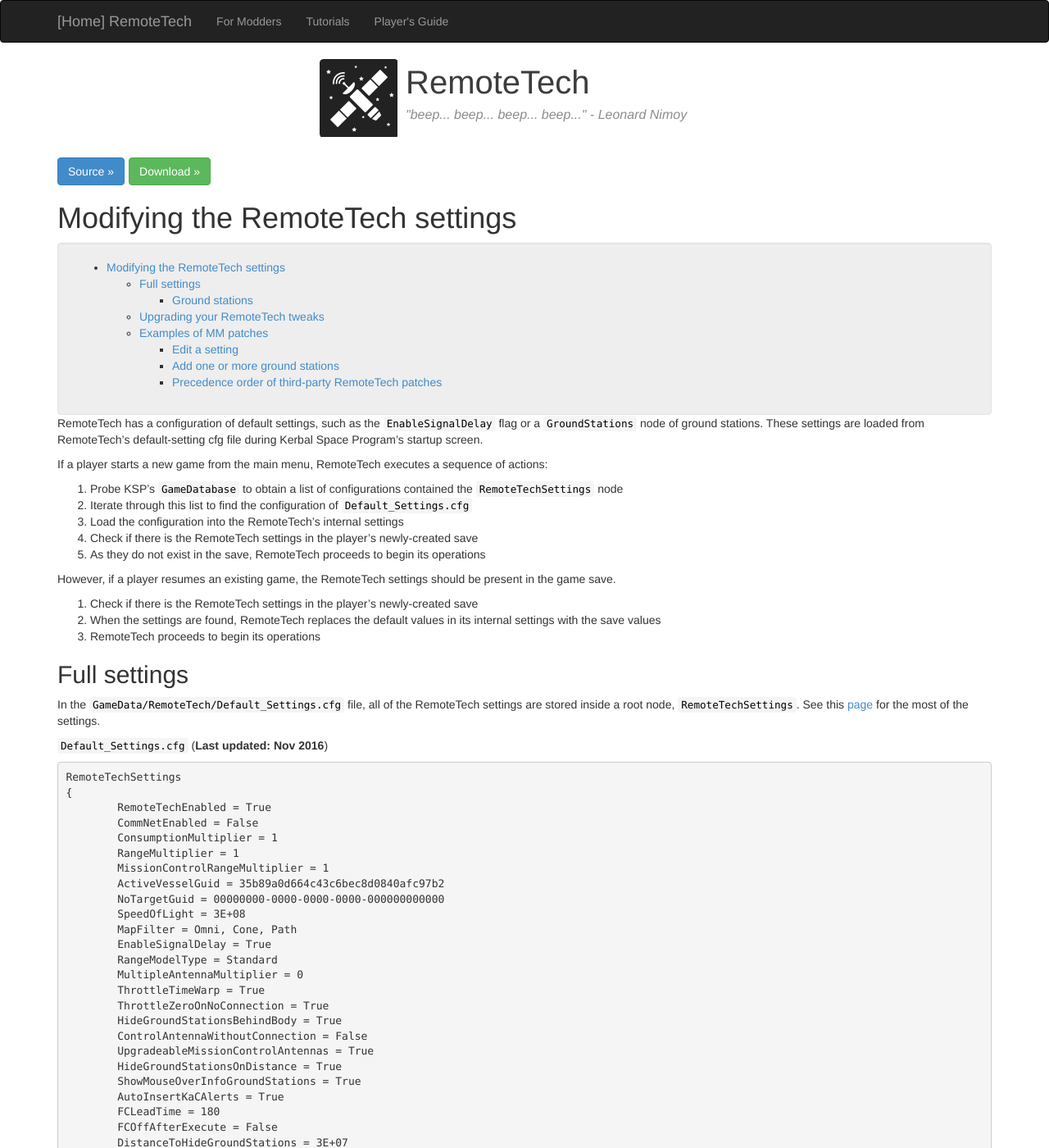
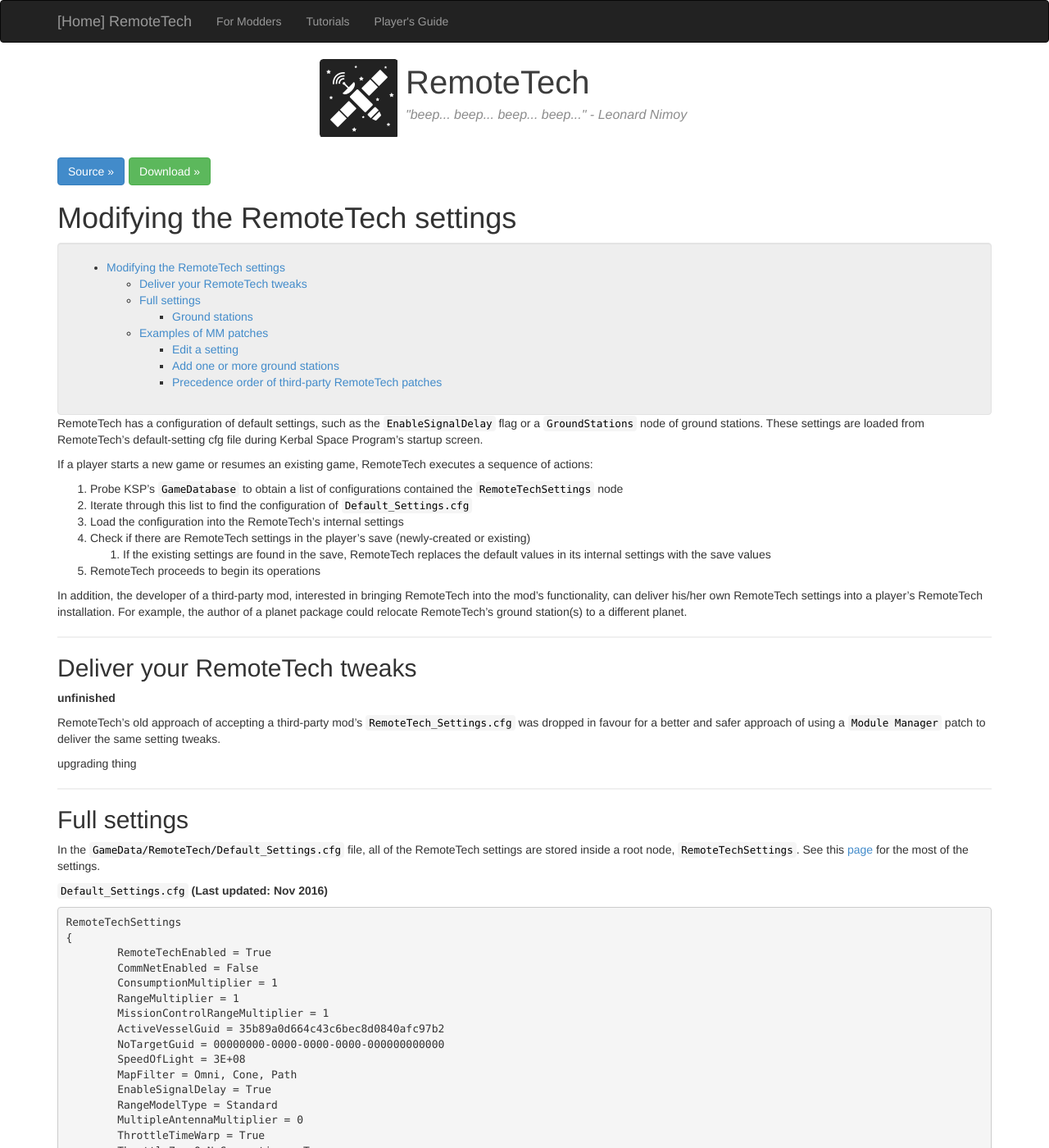
Before and after one commit to RemoteTechnologiesGroup/RemoteTech, a Jekyll site: the page built from modders/settings.md, in a window 1280 px wide and 1400 px high. Shown: the whole window at 82% size. Built offline with Jekyll 4.4.1, drawn with Linux system fonts in a browser that asks for light colours; nearby versions of some CDN libraries; some of the changed text lies outside the part shown.

Commit message:
Add more content to MM-mod page

````diff
--- a/modders/settings.md
+++ b/modders/settings.md
@@ -12,25 +12,34 @@
 
 RemoteTech has a configuration of default settings, such as the `EnableSignalDelay` flag or a `GroundStations` node of ground stations. These settings are loaded from RemoteTech's default-setting cfg file during Kerbal Space Program's startup screen.
 
-If a player starts a new game from the main menu, RemoteTech executes a sequence of actions:
+If a player starts a new game or resumes an existing game, RemoteTech executes a sequence of actions:
 
 1. Probe KSP's `GameDatabase` to obtain a list of configurations contained the `RemoteTechSettings` node
 2. Iterate through this list to find the configuration of `Default_Settings.cfg`
 3. Load the configuration into the RemoteTech's internal settings
-4. Check if there is the RemoteTech settings in the player's newly-created save
-5. As they do not exist in the save, RemoteTech proceeds to begin its operations
+4. Check if there are RemoteTech settings in the player's save (newly-created or existing)
+   1. If the existing settings are found in the save, RemoteTech replaces the default values in its internal settings with the save values
+5. RemoteTech proceeds to begin its operations
 
-However, if a player resumes an existing game, the RemoteTech settings should be present in the game save.
+In addition, the developer of a third-party mod, interested in bringing RemoteTech into the mod's functionality, can deliver his/her own RemoteTech settings into a player's RemoteTech installation. For example, the author of a planet package could relocate RemoteTech's ground station(s) to a different planet.
 
-4. Check if there is the RemoteTech settings in the player's newly-created save
-5. When the settings are found, RemoteTech replaces the default values in its internal settings with the save values
-6. RemoteTech proceeds to begin its operations
+<hr>
+
+## Deliver your RemoteTech tweaks
+
+**unfinished**
+
+RemoteTech's old approach of accepting a third-party mod's `RemoteTech_Settings.cfg` was dropped in favour for a better and safer approach of using a [`Module Manager`](https://github.com/sarbian/ModuleManager) patch to deliver the same setting tweaks.
+
+upgrading thing
+
+<hr>
 
 ## Full settings
 
 In the `GameData/RemoteTech/Default_Settings.cfg` file, all of the RemoteTech settings are stored inside a root node, `RemoteTechSettings`. See this [page](http://remotetechnologiesgroup.github.io/RemoteTech/guide/settings/) for the most of the settings.
 
-`Default_Settings.cfg` (**Last updated: Nov 2016**)
+`Default_Settings.cfg` **(Last updated: Nov 2016)**
 
 ```
 RemoteTechSettings
@@ -121,7 +130,7 @@
 `Antennas`
 : This block should contain a single `ANTENNA` block, which itself should contain a single `Omni` field. The value of the field is the antenna range in meters. Except for the three-level `UpgradeableOmni` field, the other fields are currently unused.
 
-## Upgrading your RemoteTech tweaks
+<hr>
 
 ## Examples of MM patches
 
````
